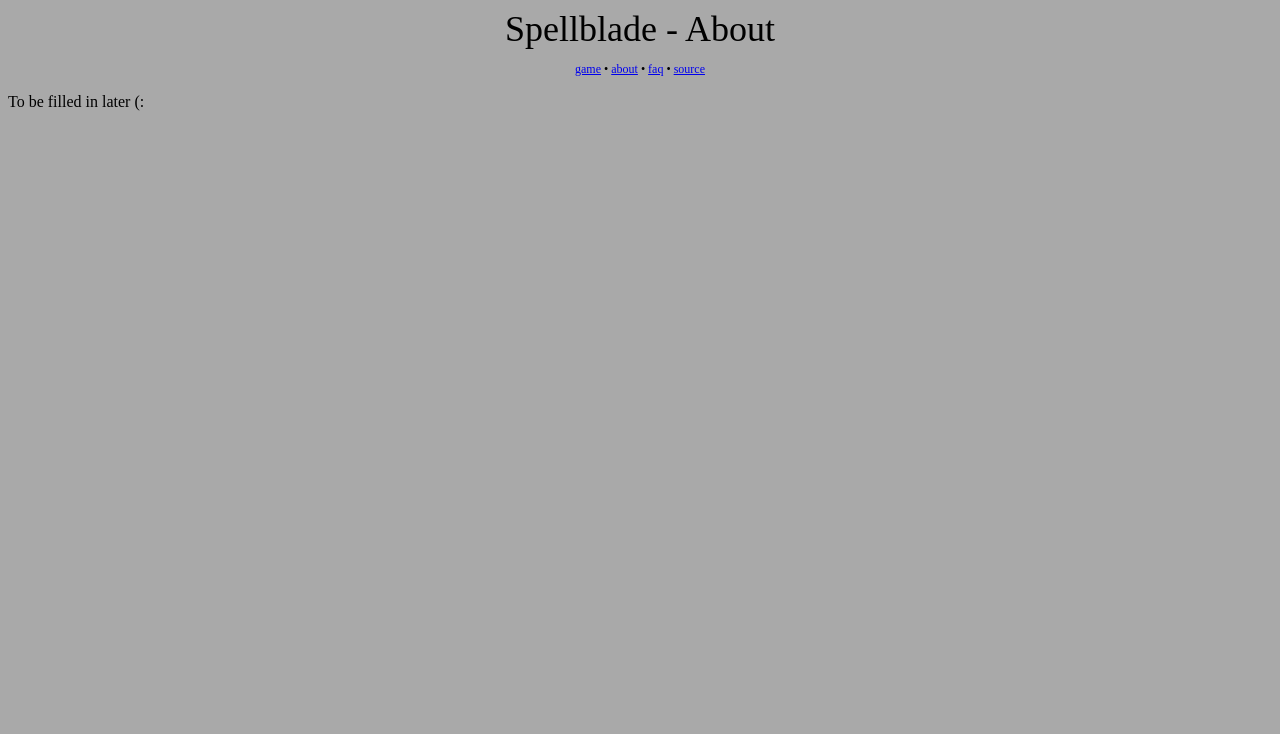
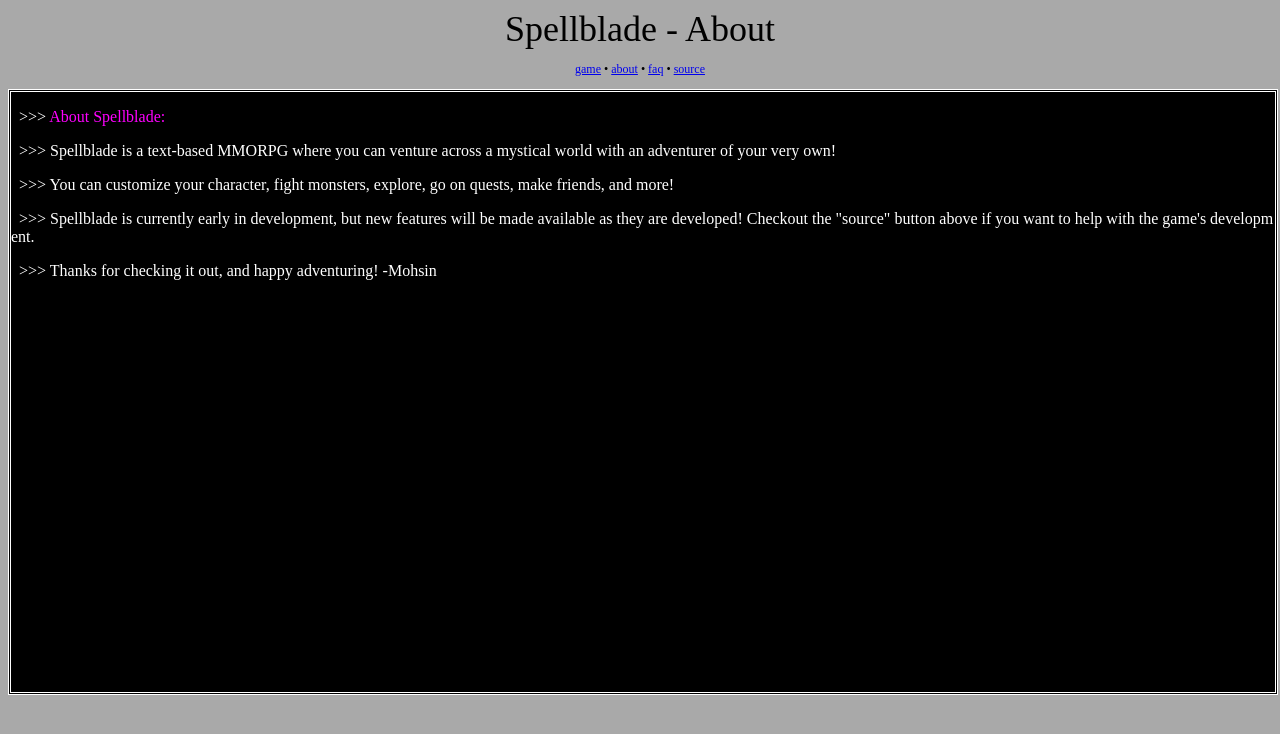
Before and after one commit to mohsr/spellblade, a plain HTML site: page client/about.html in a window 1280 px wide. Drawn offline with Linux system fonts and the light colour scheme.

Commit message:
added info to about page

```diff
--- a/client/about.html
+++ b/client/about.html
@@ -13,8 +13,39 @@
                <a href="/faq">faq</a> •
                <a href="https://github.com/mohsr/spellblade">source</a></p>
         </div>
-        <div id="abouttxt">
-            <p>To be filled in later (:
+        <div id="console">
+            <div id="textbox">
+                <p class="wholeresponse">&nbsp;&nbsp;>>>
+                    <span class="response purple">About Spellblade:</span>
+                </p>
+                <p class="wholeresponse">&nbsp;&nbsp;>>>
+                    <span class="response white">
+                        Spellblade is a text-based MMORPG where you can
+                        venture across a mystical world with an adventurer of
+                        your very own!
+                    </span>
+                </p>
+                <p class="wholeresponse">&nbsp;&nbsp;>>>
+                    <span class="response white">
+                        You can customize your character, fight monsters,
+                        explore, go on quests, make friends, and more!
+                    </span>
+                </p>
+                <p class="wholeresponse">&nbsp;&nbsp;>>>
+                    <span class="response white">
+                        Spellblade is currently early in development, but
+                        new features will be made available as they are
+                        developed! Checkout the "source" button above if you
+                        want to help with the game's development.
+                    </span>
+                </p>
+                <p class="wholeresponse">&nbsp;&nbsp;>>>
+                    <span class="response white">
+                        Thanks for checking it out, and happy
+                        adventuring! -Mohsin
+                    </span>
+                </p>
+            </div>
         </div>
     </body>
 </html>
```
Also changed, not shown: client/faq.html (+6 -2 lines).
